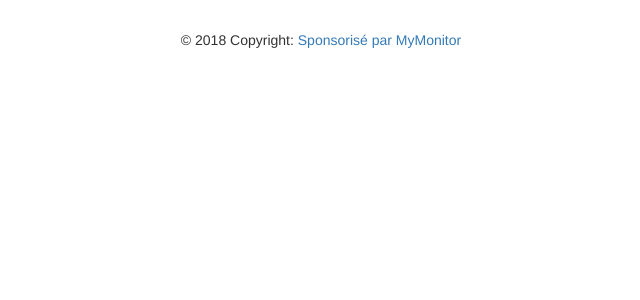
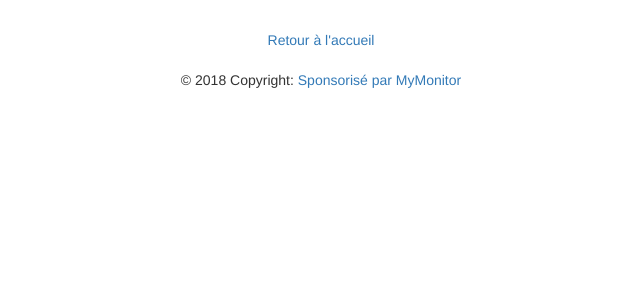
Before and after one commit to matiboux/MyMonitor, a PHP site: page /phpmail/view_incident_public.php?token=1 in a window 1280 px wide. Shown: the top 300 px of the page, without its empty margins (319-959 px from the left). Run offline with PHP 8.4, Linux system fonts and the light colour scheme; data that the repository does not hold is empty; some libraries are stand-ins or nearby versions.

Commit message:
Update accueil footer incident

```diff
--- a/view_incident_public.php
+++ b/view_incident_public.php
@@ -91,7 +91,9 @@ $id_user = $row['id'];
 <?php } ?>
 
 
-
+<div class="footer-copyright text-center py-3">
+      <a href="../../">Retour à l'accueil</a>
+    </div>
 
 
 <?php if ($copy == true){
```
